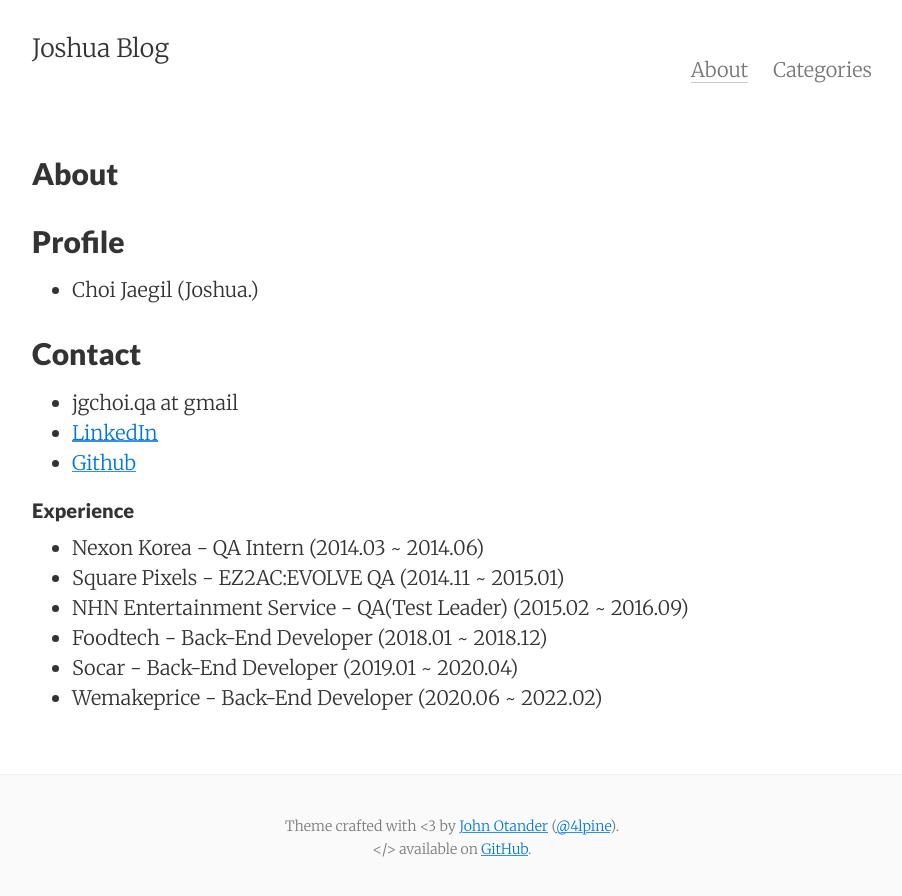
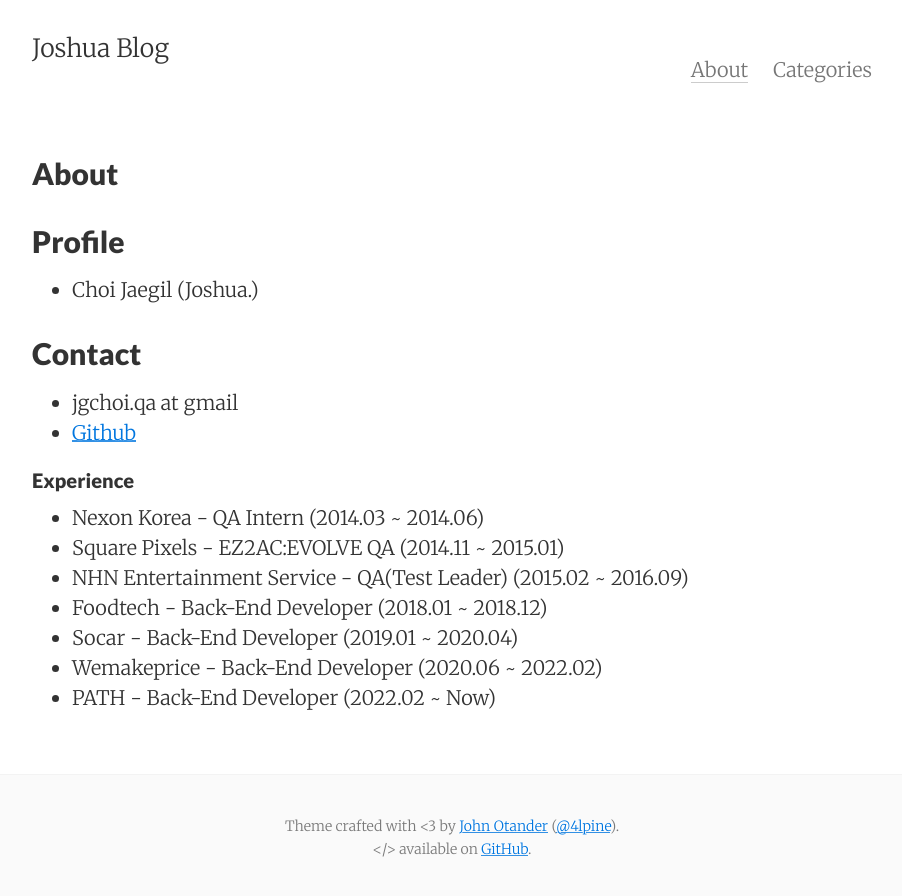
Before and after one commit to joshua-qa/joshua-qa.github.io, a Jekyll site: the page built from about.md, in a window 1280 px wide. Shown: the top 896 px of the page, without its empty margins (188-1090 px from the left). Built offline with Jekyll 4.4.1, drawn with Linux system fonts in a browser that asks for light colours.

Commit message:
About.md 정보 수정

```diff
--- a/about.md
+++ b/about.md
@@ -11,7 +11,6 @@ tags: about
 
 ## Contact
 *   jgchoi.qa at gmail
-*   [LinkedIn](https://www.linkedin.com/in/jaegil-choi-b1049817a/)
 *   [Github](https://github.com/joshua-qa)
 
 #### Experience
@@ -22,3 +21,4 @@ tags: about
 *   Foodtech - Back-End Developer (2018.01 ~ 2018.12)
 *   Socar - Back-End Developer (2019.01 ~ 2020.04)
 *   Wemakeprice - Back-End Developer (2020.06 ~ 2022.02)
+*   PATH - Back-End Developer (2022.02 ~ Now)
```
